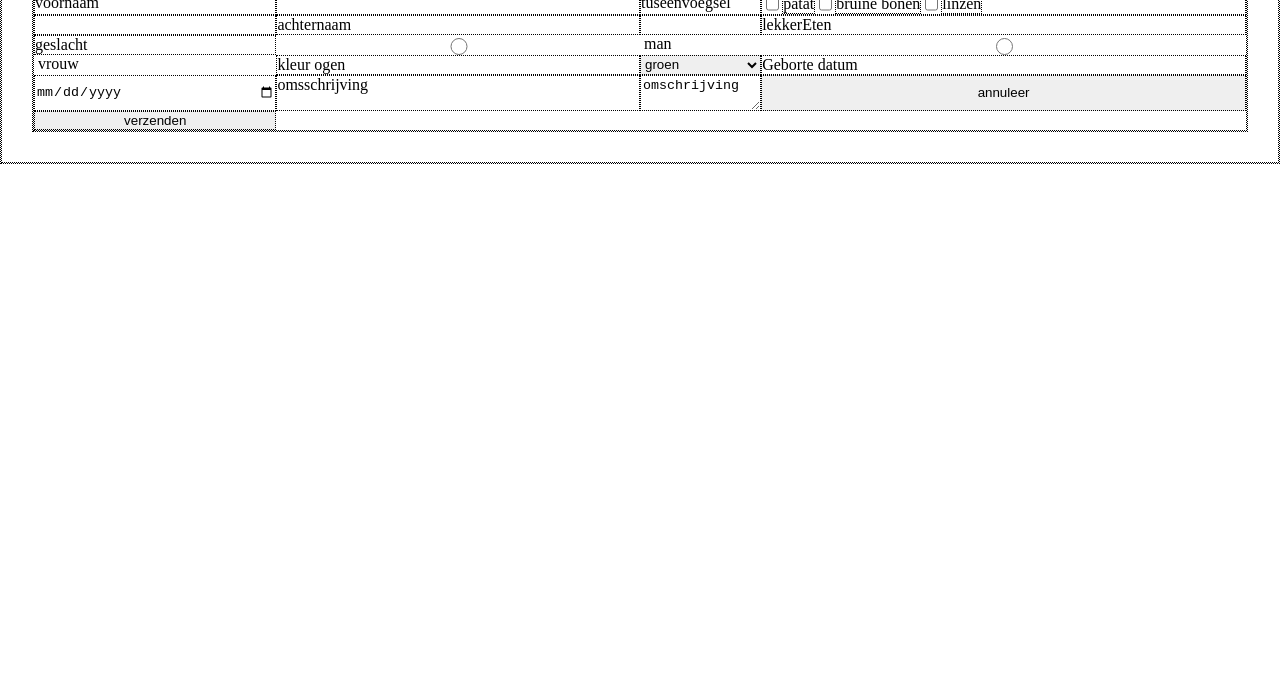
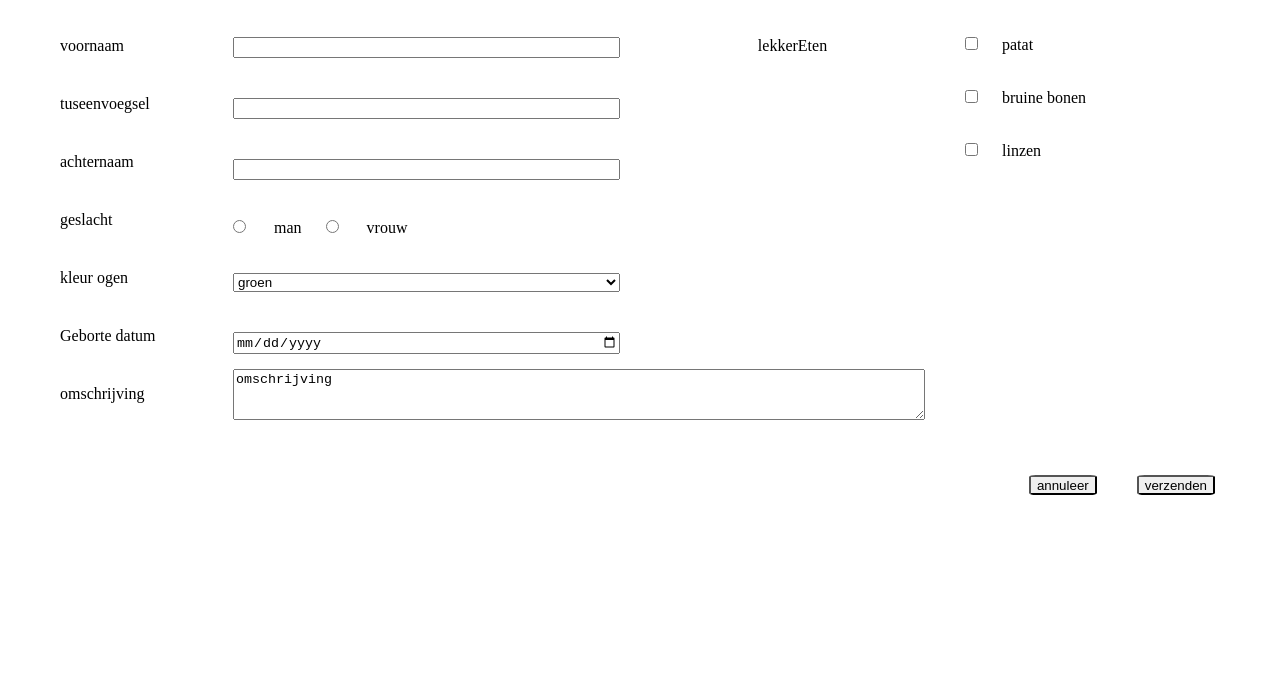
Before and after one commit to cyberdogg13/HTML-CSS, a plain HTML site: page Hoofdstuk6/index.html in a window 1280 px wide. Shown: the part 123-800 px from the top of the page. Drawn offline with Linux system fonts and the light colour scheme.

Commit message:
hoofdstuk 6 afgemaakt

```diff
--- /dev/null
+++ b/Hoofdstuk6/gridmettim.css
@@ -0,0 +1,39 @@
+div#wrapper {
+    width: 1000px;
+    height: 800px;
+    margin: 20px auto;
+    background: aquamarine;
+    display: grid;
+    grid:
+            "nav    nav" 150px
+            "kolom1 content" 500px
+            "kolom1 footer" 150px
+    / 300px 700px
+;
+}
+
+nav {
+    grid-area: nav;
+    background: gold;
+    display: flex;
+    justify-content: space-around;
+    align-items: center;
+}
+
+div#kolom1 {
+    grid-area: kolom1;
+    background: darkorange;
+}
+
+div#content {
+    grid-area: content;
+}
+
+div#footer {
+    grid-area: footer;
+    background: lightgrey;
+}
+
+nav img {
+    border-radius: 50%;
+}
--- a/Hoofdstuk6/index.html
+++ b/Hoofdstuk6/index.html
@@ -9,53 +9,63 @@
     <link rel="stylesheet" type="text/css" href="style.css">
 </head>
 <body>
-<div>
-    <form action="http://www.savatarian.com/html5/form.php" method="post">
-        <H1>Voorbeerldformulier</H1>
-        <label for="voornaam">voornaam</label>
-        <input type="text" name="voornaam" id="voornaam">
 
-        <label for="tussenvoegsel">tuseenvoegsel</label>
-        <input type="text" name="tussenvoegsel" id="tussenvoegsel">
+<form action="http://www.savatarian.com/html5/form.php" method="post">
 
-        <label for="achternaam">achternaam</label>
-        <input type="text" name="achternaam" id="achternaam">
-        <label for="lekkerEten" id="etenlabel">lekkerEten</label>
+    <div id="wrapper">
+        <h1>Voorbeeldformulier</h1>
 
+        <div id="labels">
+            <label for="voornaam" id="voornaamlabel">voornaam</label>
+            <label for="tussenvoegsel" id="tussenvoegsellabel">tuseenvoegsel</label>
+            <label for="achternaam" id="achternaamlabel">achternaam</label>
+            <label for="geslacht" id="geslachtlabel">geslacht</label>
+            <label for="kleurogen" id="kleurogenlabel">kleur ogen</label>
+            <label for="gebortedatum" id="gebrotedatumlabel">Geborte datum</label>
+            <label for="omschrijving" id="omschrijvinglabel">omschrijving</label>
+        </div>
 
-        <label for="geslacht">geslacht</label>
-        <input type="radio" name="geslacht" value="man" id="geslacht">
-        &nbsp;man
-        <input type="radio" name="geslacht" value="vrouw">
-        &nbsp;vrouw
+        <label for="lekkerEten" id="lekkeretenlabel">lekkerEten</label>
 
-        <label for="kleurOgen">kleur ogen</label>
-        <select name="kleurOgen" id="kleurOgen">
-            <option>groen</option>
-            <option>blauw</option>
-            <option>bruin</option>
-        </select>
+        <div id="inputs">
 
+            <input type="text" name="voornaam" id="voornaam">
+            <input type="text" name="tussenvoegsel" id="tussenvoegsel">
+            <input type="text" name="achternaam" id="achternaam">
 
-        <label for="geborteDatum">Geborte datum</label>
-        <input type="date" name="geborteDatum" id="geborteDatum">
-        <label for="omschrijving">omsschrijving</label>
+            <div id="geslachtknoppen">
+                <input type="radio" name="man" id="geslacht" value="man">
+                &nbsp;man
+                <input type="radio" name="vrouw" value="vrouw">
+                &nbsp;vrouw
+            </div>
+
+            <select name="kleurogen" id="kleurogen">
+                <option>groen</option>
+                <option>blauw</option>
+                <option>gbruin</option>
+            </select>
+
+            <input type="date" name="gebortedatum" id="gebortedatum">
+        </div>
         <textarea name="omschrijving" id="omschrijving">omschrijving</textarea>
 
-
-
-        <input type="reset" name="annuleer" value="annuleer">
-        <input type="submit" name="verzenden" value="verzenden">
-        <div id="eten">
-            <input type="checkbox" name="lekkerEten" value="patat" id="lekkerEten">
+        <div id="lekkereten">
+            <input type="checkbox" name="lekkereten" value="patat">
             <span class="checkbox">patat</span><br>
-            <input type="checkbox" name="lekkerEten" value="bruine bonen">
+            <input type="checkbox" name="lekkereten" value="buine bonen">
             <span class="checkbox">bruine bonen</span><br>
-            <input type="checkbox" name="lekkerEten" value="linzen">
+            <input type="checkbox" name="lekkereten" value="linzen">
             <span class="checkbox">linzen</span><br>
         </div>
 
-    </form>
-</div>
+        <div id="knoppen">
+            <input type="reset" name="annuleer" value="annuleer">
+            <input type="submit" name="verzenden" value="verzenden">
+        </div>
+
+    </div>
+</form>
+
 </body>
 </html>
--- a/Hoofdstuk6/style.css
+++ b/Hoofdstuk6/style.css
@@ -1,25 +1,63 @@
-*{
-    border: dotted 1px;
+div#wrapper {
+
+    margin: 20px auto;
+    display: grid;
+    grid:
+            "header header header header" 15%
+            "labels inputs lekkeretenlabel lekkereten" 55%
+            "labels omschrijving omschrijving lekkereten" 15%
+            "knoppen knoppen knoppen knoppen" 15%
+    /       15%  35%   25%   25%
+;
 }
 
+h1 {
+    grid-area: header;
+    display: flex;
+    font-family: Arial, "sans-serif";
+}
 body{
     margin: 0;
     padding: 30px;
 }
-h1{
-    grid-column: 1/5;
+div#labels{
+    display: flex;
+    flex-direction: column;
+    grid-area: labels;
+    margin-left: 10px;
 }
+div#lekkereten{
+    grid-area: lekkereten;
+}
+label#lekkeretenlabel{
+    grid-area: lekkeretenlabel;
+    text-align: center;
+}
+div#inputs{
+    display: flex;
+    flex-direction: column;
 
-form {
-    display: grid;
-    grid-template-columns: 20% 30% 10% 40%;
+    grid-area: inputs;
 }
-#eten{
+div#knoppen{
+    grid-area: knoppen;
     display: flex;
-    grid-column: 4/5;
-    grid-row: 2/auto;
+    padding: 15px;
+    justify-content: end;
 }
-
-div#links{
-
+label {
+    margin: 20px;
 }
+input{
+    margin: 20px;
+}
+select{
+    margin: 20px;
+}
+textarea{
+    grid-area: omschrijving;
+    margin: 20px;
+}
+Div#knoppen input{
+    border-radius: 10%;
+}
```
Also changed, not shown: Hoofdstuk6/gridmettim.html (added, +30 -0 lines), index.html (+2 -0 lines).
